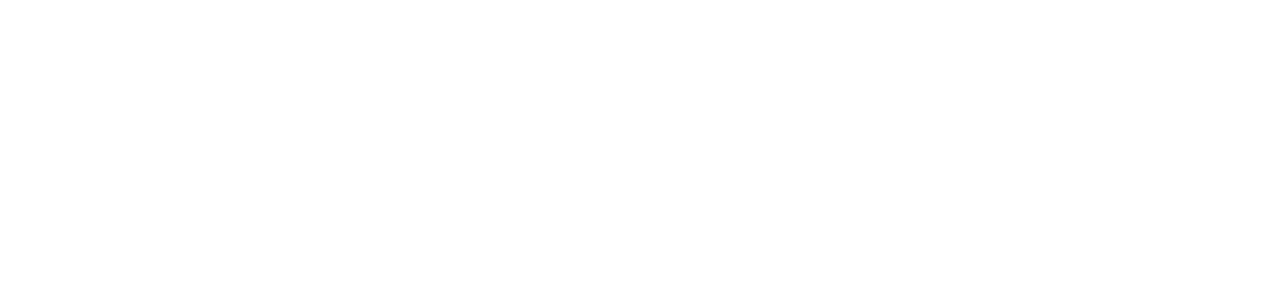
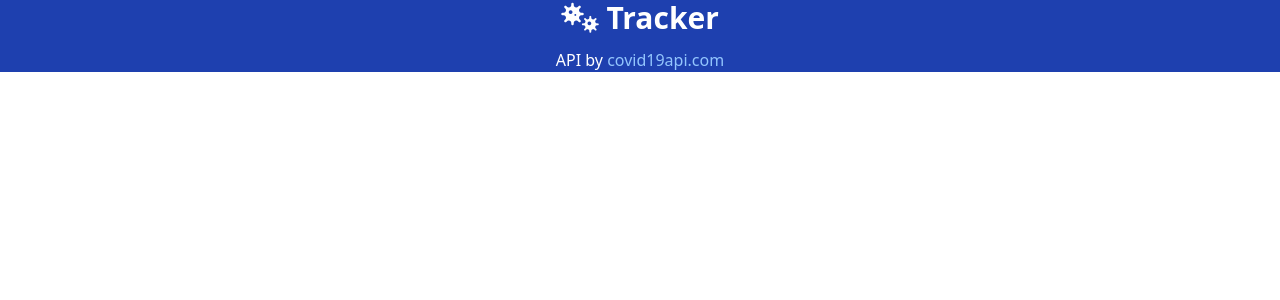
Before and after one commit to Wallace-A/vue-covid-tracker, a Vue app: page / in a window 1280 px wide. Shown: the top 300 px of the page. Built offline with nearby package versions, Linux system fonts and the light colour scheme.

Commit message:
installed tailwind/header component

```diff
--- /dev/null
+++ b/postcss.config.js
@@ -0,0 +1,6 @@
+module.exports = {
+  plugins: {
+    tailwindcss: {},
+    autoprefixer: {}
+  }
+}
--- a/public/index.html
+++ b/public/index.html
@@ -5,6 +5,7 @@
     <meta http-equiv="X-UA-Compatible" content="IE=edge">
     <meta name="viewport" content="width=device-width,initial-scale=1.0">
     <link rel="icon" href="<%= BASE_URL %>favicon.ico">
+    <link rel="stylesheet" href="https://cdnjs.cloudflare.com/ajax/libs/font-awesome/5.15.4/css/all.min.css" integrity="sha512-1ycn6IcaQQ40/MKBW2W4Rhis/DbILU74C1vSrLJxCq57o941Ym01SwNsOMqvEBFlcgUa6xLiPY/NS5R+E6ztJQ==" crossorigin="anonymous" referrerpolicy="no-referrer" />
     <title><%= htmlWebpackPlugin.options.title %></title>
   </head>
   <body>
--- a/src/App.vue
+++ b/src/App.vue
@@ -1,13 +1,15 @@
 <template>
-    <div></div>
+  <Header></Header>
+    <div class="container"></div>
 </template>
 
 <script>
-
+import Header from "./components/Header"
 
 export default {
   name: 'App',
   components: {
+    Header
   }
 }
 </script>
--- /dev/null
+++ b/src/assets/tailwind.css
@@ -0,0 +1,5 @@
+@tailwind base;
+
+@tailwind components;
+
+@tailwind utilities;
--- /dev/null
+++ b/src/components/Header.vue
@@ -0,0 +1,22 @@
+<template>
+    <header class="text-center bg-blue-800 text-white p-4 mb-10">
+        <div class="text-3xl md:tex-5xl font-bold mb-3"><i class="fa fa-viruses"></i> Tracker</div>
+        <p>API by <a class="text-blue-300" href="https://covid19api.com" target="_blank">covid19api.com</a></p>
+
+    </header>
+
+</template>
+
+<script>
+
+
+export default {
+  name: 'Header',
+  components: {
+  }
+}
+</script>
+
+<style>
+
+</style>
--- a/src/main.js
+++ b/src/main.js
@@ -1,4 +1,5 @@
 import { createApp } from 'vue'
 import App from './App.vue'
+import './assets/tailwind.css'
 
 createApp(App).mount('#app')
--- /dev/null
+++ b/tailwind.config.js
@@ -0,0 +1,13 @@
+module.exports = {
+  purge: { content: ['./public/**/*.html', './src/**/*.vue'] },
+  darkMode: false, // or 'media' or 'class'
+  theme: {
+    extend: {},
+    center: true,
+    padding: "2rem",
+  },
+  variants: {
+    extend: {},
+  },
+  plugins: [],
+}
```
Also changed, not shown: package.json (+9 -2 lines), src/components/HelloWorld.vue (deleted, +0 -58 lines), src/assets/logo.png (deleted), 1 other file (tests, documents, lock files or other folders).
